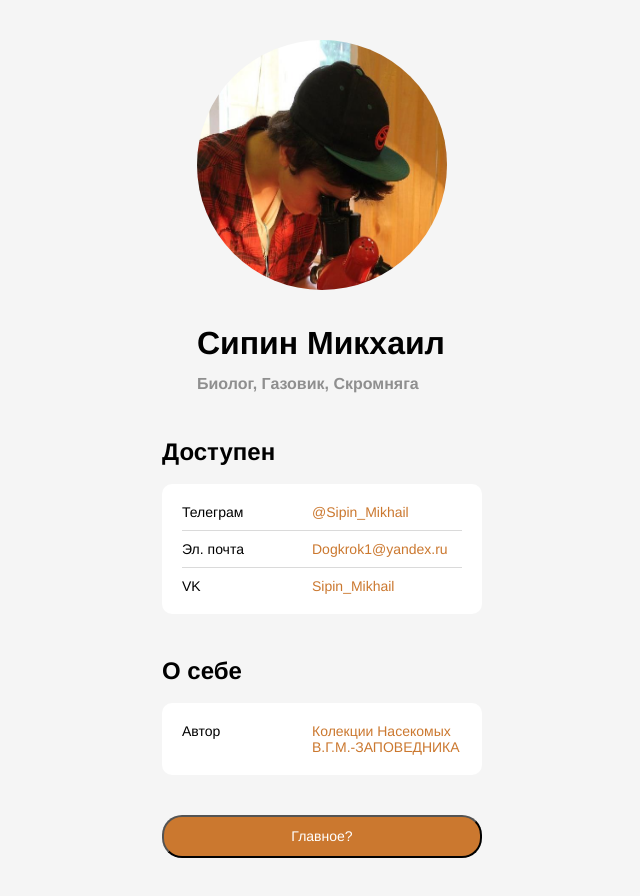
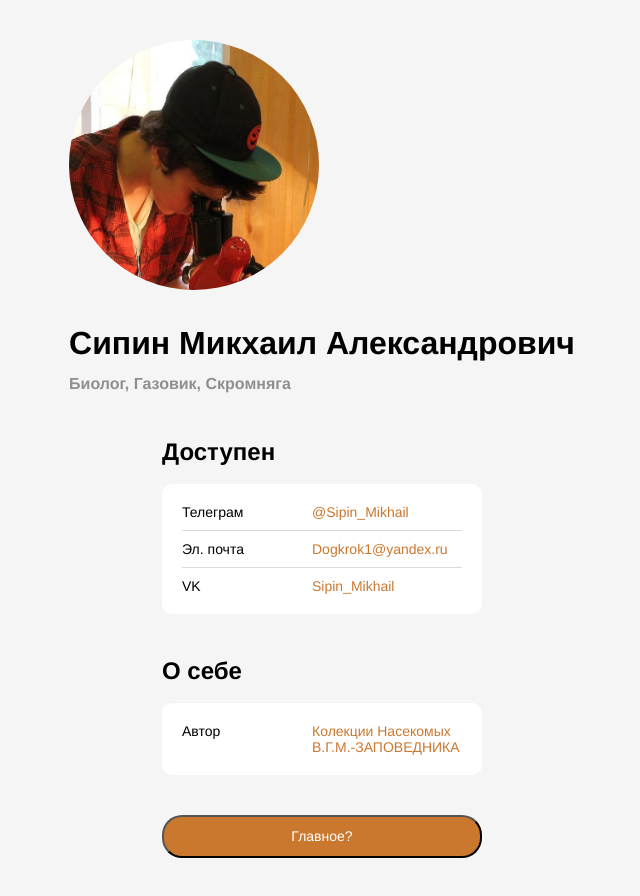
Before and after one commit to StarHubl/cv, a plain HTML site: page index.html in a window 1280 px wide. Shown: the whole page, without its empty margins (318-958 px from the left). Drawn offline with Linux system fonts and the light colour scheme.

Commit message:
Добавил отчество

```diff
--- a/index.html
+++ b/index.html
@@ -11,7 +11,7 @@
   <body>
     <header class="header">
       <img src="./avatar.png" alt="avatar" class="header__avatar" />
-      <h1 class="header__title">Сипин Микхаил</h1>
+      <h1 class="header__title">Сипин Микхаил Александрович</h1>
       <h3 class="header__subtitle">Биолог, Газовик, Скромняга</h3>
     </header>
     <main>
```
